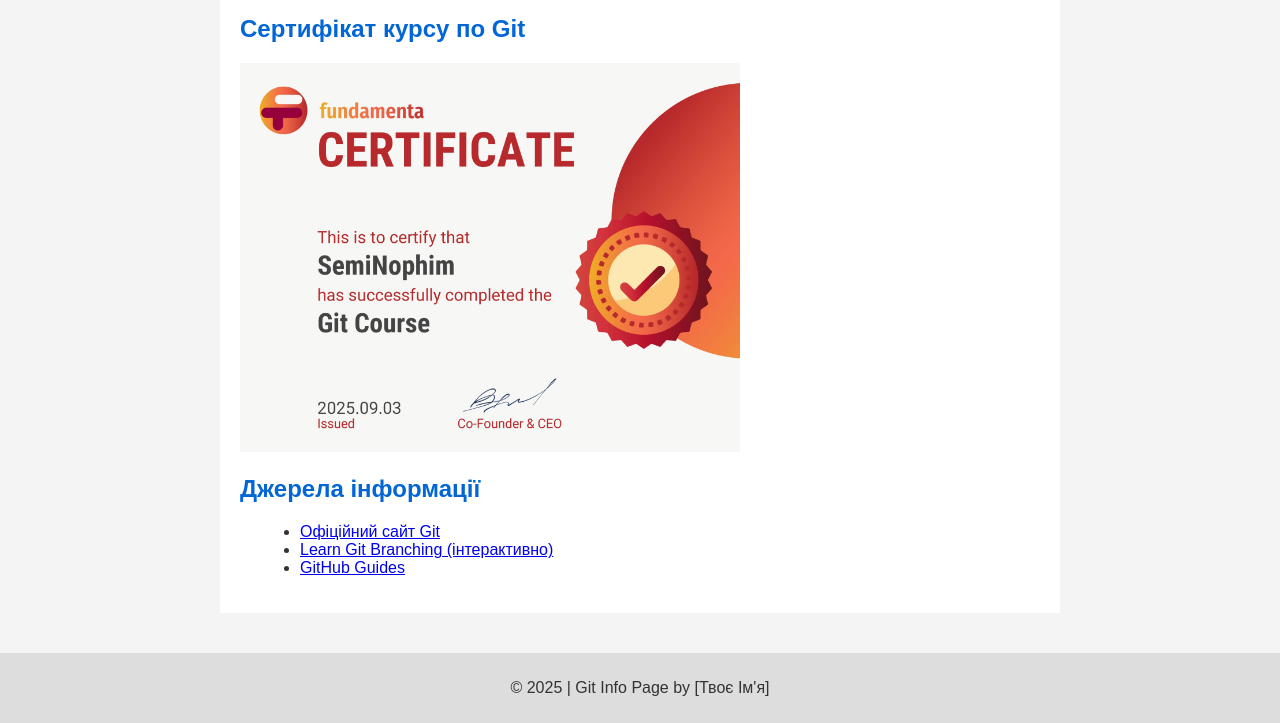
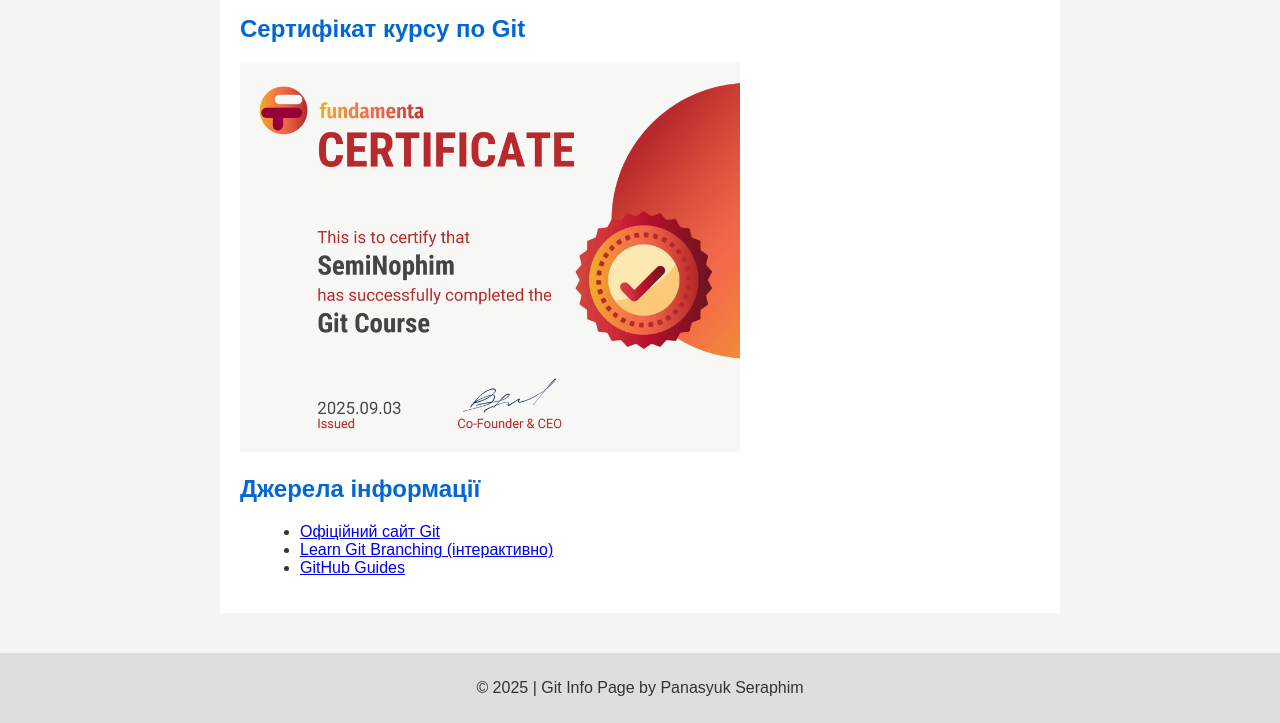
Before and after one commit to SemiNophim/githubPagesSITE, a plain HTML site: page index.html in a window 1280 px wide. Shown: the part 758-1481 px from the top of the page. Drawn offline with Linux system fonts and the light colour scheme.

Commit message:
Update index.html

```diff
--- a/index.html
+++ b/index.html
@@ -65,7 +65,7 @@
   </main>
 
   <footer>
-    <p>© 2025 | Git Info Page by [Твоє Ім'я]</p>
+    <p>© 2025 | Git Info Page by Panasyuk Seraphim</p>
   </footer>
 </body>
 </html>
```
